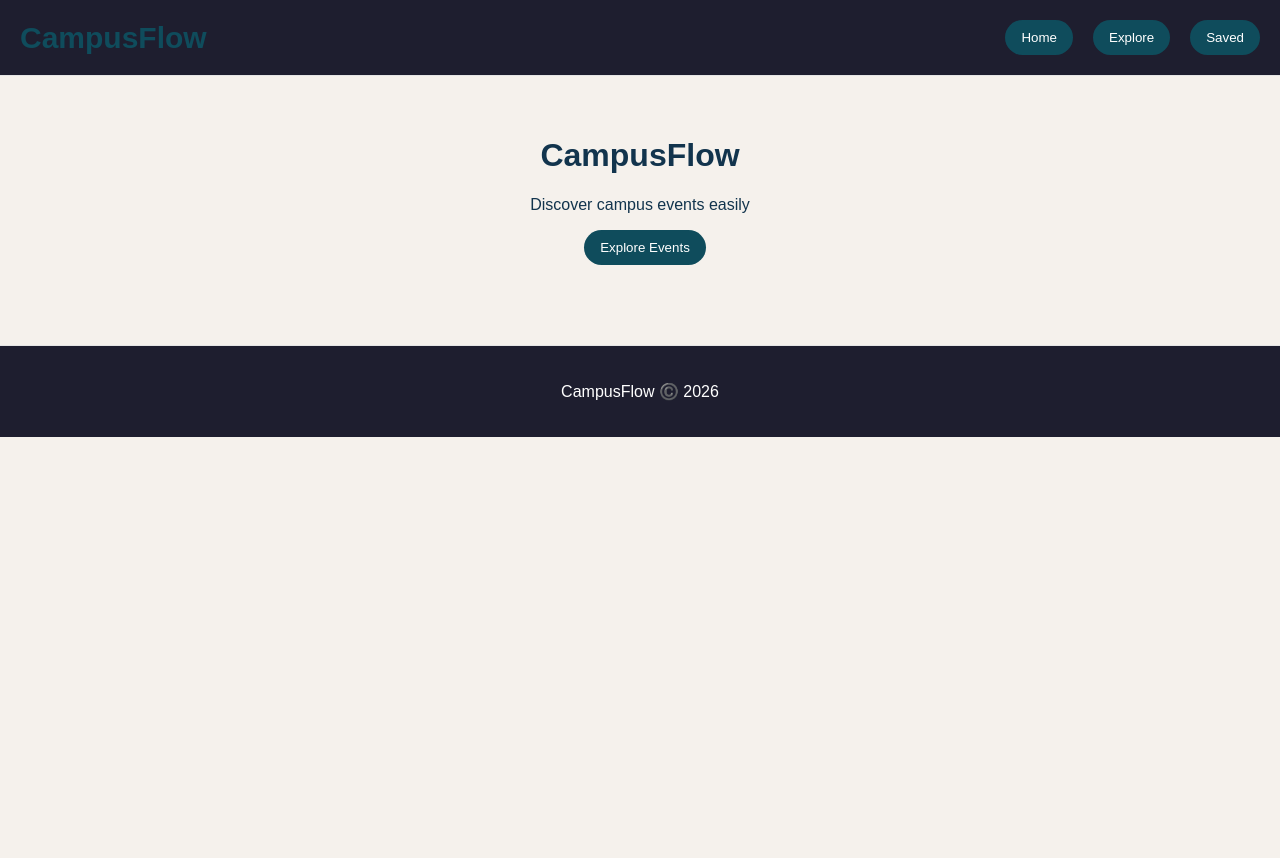
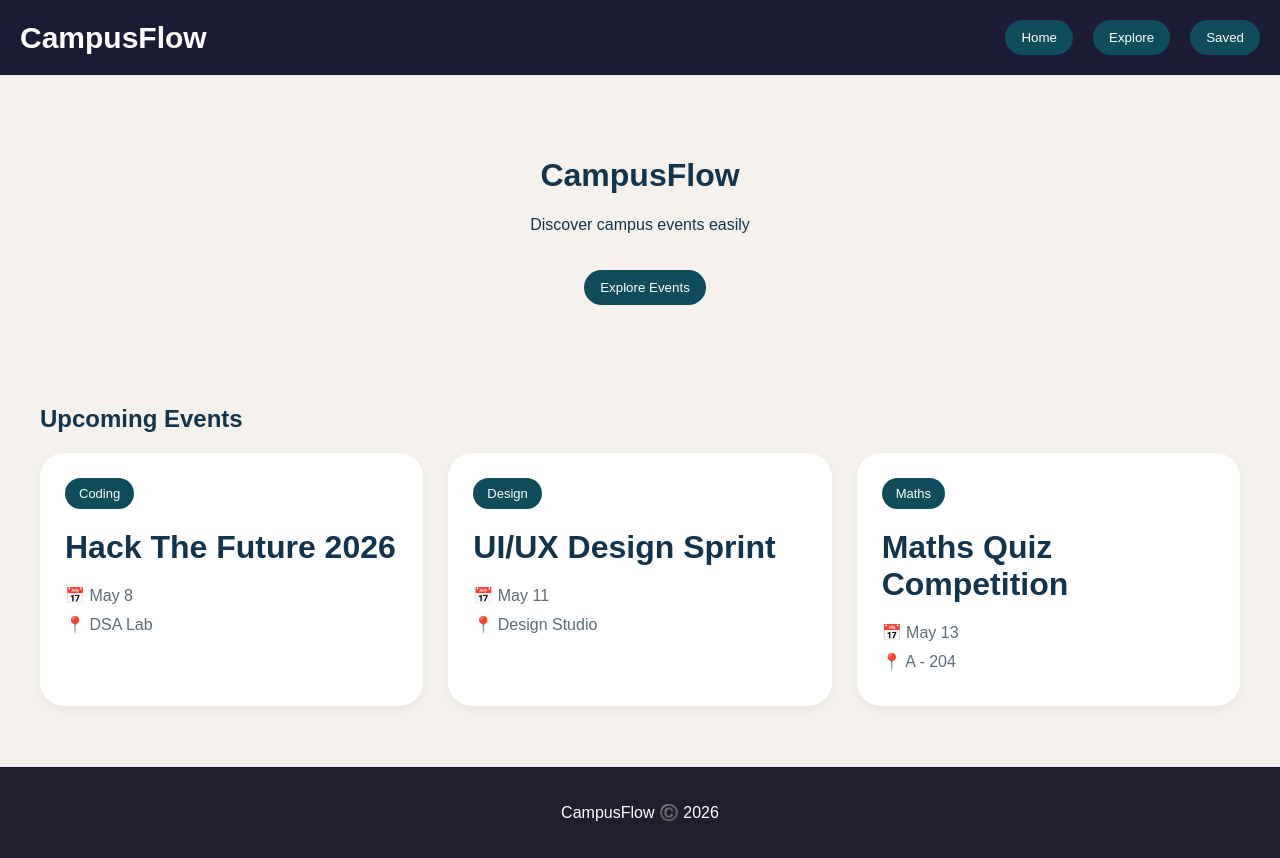
Before and after one commit to parth-access/campus-flow, a React (Vite) app: page / in a window 1280 px wide. Before the commit the page ends 800 px from the top, so only its background shows below. Built offline with nearby package versions, Linux system fonts and the light colour scheme.

Commit message:
feat: add navigation routing between pages

```diff
--- a/src/App.jsx
+++ b/src/App.jsx
@@ -2,7 +2,6 @@ import { BrowserRouter, Routes, Route } from "react-router-dom";
 
 import Home from "./pages/Home";
 import Explore from "./pages/Explore";
-import EventDetails from "./pages/EventDetails";
 import Saved from "./pages/Saved";
 
 function App() {
@@ -10,8 +9,9 @@ function App() {
     <BrowserRouter>
       <Routes>
         <Route path="/" element={<Home />} />
+
         <Route path="/explore" element={<Explore />} />
-        <Route path="/event/:id" element={<EventDetails />} />
+
         <Route path="/saved" element={<Saved />} />
       </Routes>
     </BrowserRouter>
--- a/src/components/Navbar.jsx
+++ b/src/components/Navbar.jsx
@@ -1,17 +1,26 @@
-import { Link } from "react-router-dom";
+import { useNavigate } from "react-router-dom";
 
 function Navbar() {
+  const navigate = useNavigate();
+
   return (
     <nav
       style={{
         display: "flex",
         justifyContent: "space-between",
         padding: "20px",
-        backgroundColor: "#1e1e2f",
-        color: "white",
+        backgroundColor: "#1b1b35",
+        alignItems: "center",
       }}
     >
-      <h2>CampusFlow</h2>
+      <h2
+        style={{
+          color: "#ffffff",
+          margin: "0",
+        }}
+      >
+        CampusFlow
+      </h2>
 
       <div
         style={{
@@ -19,17 +28,15 @@ function Navbar() {
           gap: "10px",
         }}
       >
-        <Link to="/">
-          <button>Home</button>
-        </Link>
+        <button onClick={() => navigate("/")}>Home</button>
 
-        <Link to="/explore">
-          <button>Explore</button>
-        </Link>
+        <button onClick={() => navigate("/explore")}>
+          Explore
+        </button>
 
-        <Link to="/saved">
-          <button>Saved</button>
-        </Link>
+        <button onClick={() => navigate("/saved")}>
+          Saved
+        </button>
       </div>
     </nav>
   );
--- a/src/pages/Home.jsx
+++ b/src/pages/Home.jsx
@@ -1,7 +1,13 @@
+import { useNavigate } from "react-router-dom";
+
 import Navbar from "../components/Navbar";
 import Footer from "../components/Footer";
+import EventCard from "../components/EventCard";
+import events from "../data/events";
 
 function Home() {
+  const navigate = useNavigate();
+
   return (
     <>
       <Navbar />
@@ -9,14 +15,41 @@ function Home() {
       <div
         style={{
           textAlign: "center",
-          padding: "40px",
+          padding: "60px 20px",
         }}
       >
         <h1>CampusFlow</h1>
 
         <p>Discover campus events easily</p>
 
-        <button>Explore Events</button>
+        <button
+          onClick={() => navigate("/explore")}
+          style={{
+            marginTop: "20px",
+          }}
+        >
+          Explore Events
+        </button>
+      </div>
+
+      <div
+        style={{
+          padding: "20px 40px",
+        }}
+      >
+        <h2>Upcoming Events</h2>
+
+        <div className="events-grid">
+          {events.slice(0, 3).map((event) => (
+            <EventCard
+              key={event.id}
+              title={event.title}
+              category={event.category}
+              date={event.date}
+              location={event.location}
+            />
+          ))}
+        </div>
       </div>
 
       <Footer />
```
Also changed, not shown: 1 other file (tests, documents, lock files or other folders).
